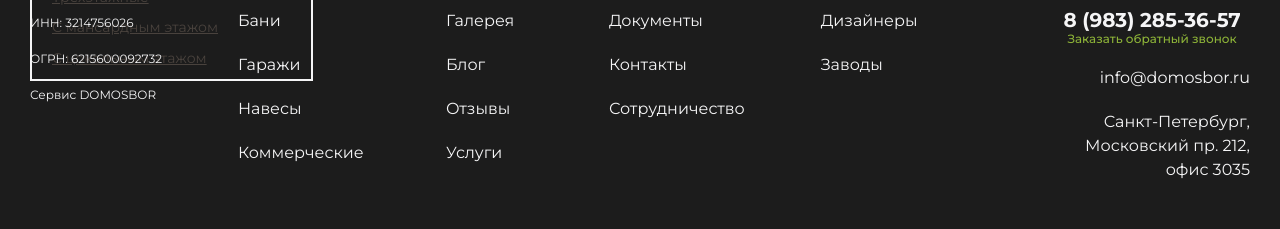
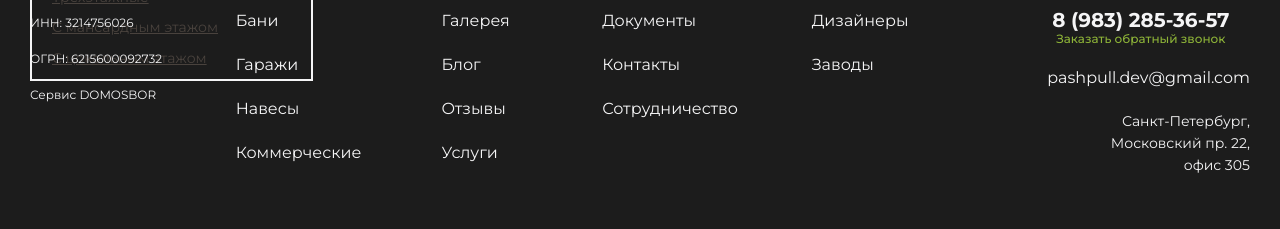
Before and after one commit to pashpull/Pet-project-Domosbor-, a plain HTML site: page index.html in a window 1280 px wide. Shown: the part 3646-3875 px from the top of the page. Drawn offline with Linux system fonts and the light colour scheme.

Commit message:
modified:   _footer/_footer.scss 	modified:   _header/_header.scss 	modified:   index.html 	modified:   styles/style.css 	modified:   styles/style.css.map

```diff
--- a/_footer/_footer.scss
+++ b/_footer/_footer.scss
@@ -65,6 +65,11 @@
     margin-bottom: 20px;
 }
 
+.address {
+    font-weight: 400;
+    font-size: 14px;
+    line-height: 22px;
+}
 
 .footer-content__social {
     display: flex;
--- a/_header/_header.scss
+++ b/_header/_header.scss
@@ -149,6 +149,7 @@
     flex-direction: column;
     align-items: center;
     width: 187px;
+    cursor: pointer;
     &__number {
         font-weight: 700;
         font-size: 20px;
--- a/index.html
+++ b/index.html
@@ -461,22 +461,22 @@
                         </div>
                     </li>
                     <li class="footer-content__list-item">
-                        <a href="#" class="footer-content__list-link">info@domosbor.ru</a>
+                        <a href="#" class="footer-content__list-link">pashpull.dev@gmail.com</a>
                     </li>
                     <li class="footer-content__list-item">
-                        <a href="#" class="footer-content__list-link">Санкт-Петербург,<br>Московский пр. 212,<br>офис 3035</a>
+                        <a href="#" class="footer-content__list-link address">Санкт-Петербург,<br>Московский пр. 22,<br>офис 305</a>
                     </li>
                 </ul>
             </div>
             <div class="footer-content__social">
                 <div class="social footer-content__social-bar">
-                    <a href="#" class="social__link">
+                    <a href="https://t.me/pash_pull" class="social__link" target="_blank">
                         <img src="images/tg.svg" alt="">
                     </a>
                     <a href="#" class="social__link">
                         <img src="images/instagramm.svg" alt="">
                     </a>
-                    <a href="#" class="social__link">
+                    <a href="https://vk.com/q2853657" class="social__link" target="_blank">
                         <img src="images/vk.svg" alt="">
                     </a>
                     <a href="#" class="social__link">
```
Also changed, not shown: styles/style.css, 1 other file.
